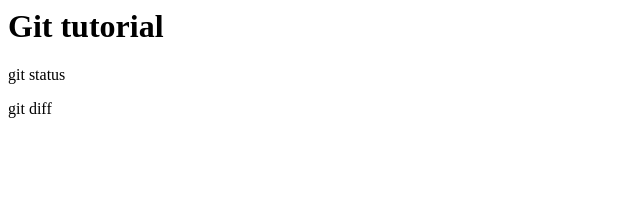
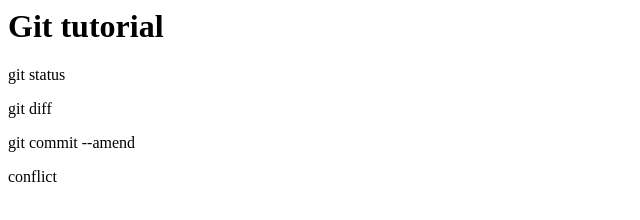
Before and after one commit to Tomo-TW-code/git_tutorial, a plain HTML site: page index.html in a window 1280 px wide. Shown: the whole page, without its empty margins (0-640 px from the left). Drawn offline with Linux system fonts and the light colour scheme.

Commit message:
conflictを追記

```diff
--- a/index.html
+++ b/index.html
@@ -1,3 +1,5 @@
 <h1>Git tutorial</h1>
 <p>git status</p>
 <p>git diff</p>
+<p>git commit --amend</p>
+<p>conflict</p>
```
